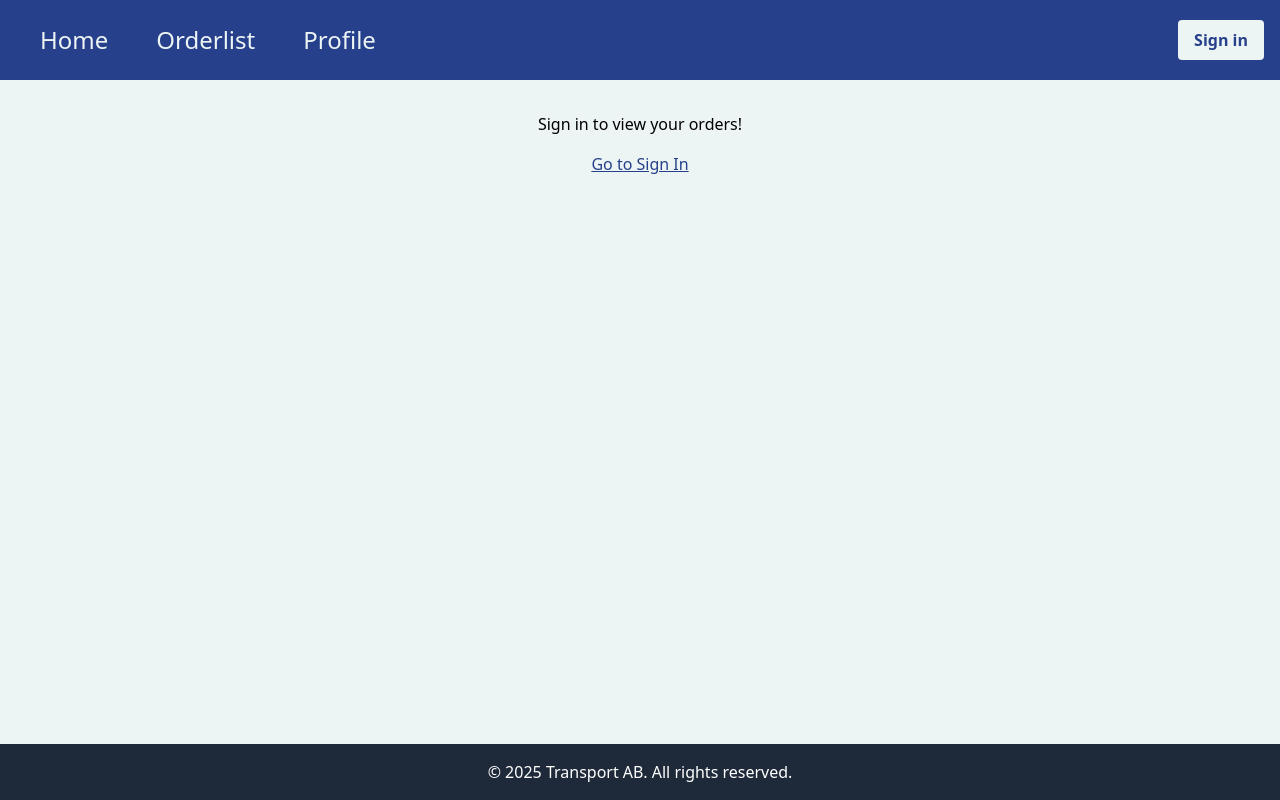
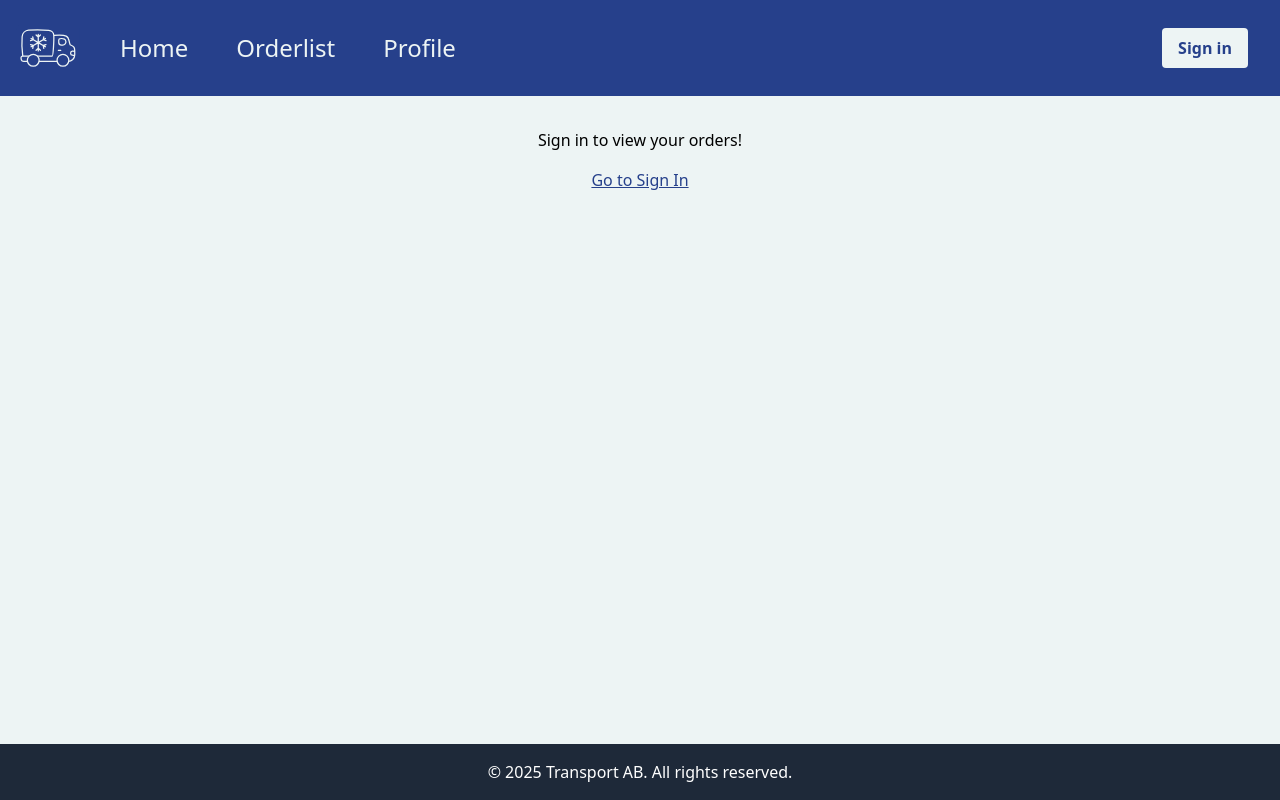
Before and after one commit to Advanced-Group-8/Front-end, a React (Vite) app in the folder web-app/: page / in a window 1280 px wide. Built offline with nearby package versions, Linux system fonts and the light colour scheme; no server answers.

Commit message:
truck icon in header

```diff
--- /dev/null
+++ b/web-app/src/components/header/Header.tsx
@@ -0,0 +1,12 @@
+
+import Navbar from '../navbar/Navbar'
+import truckIcon from "../../assets/svg/TruckIcon-Primary.svg";
+
+const Header = () => (
+  <header className='bg-primary-1 flex px-4 py-2'>
+    <img src={truckIcon} alt="Truck icon" width={64} height={64} />
+    <Navbar />
+  </header>
+  )
+
+export default Header
--- a/web-app/src/components/navbar/Navbar.tsx
+++ b/web-app/src/components/navbar/Navbar.tsx
@@ -16,7 +16,7 @@ const Navbar = () => {
   };
 
   return (
-    <nav className="bg-primary-1 text-neutral-light-1 p-4 flex justify-center items-center list-none">
+    <nav className="text-neutral-light-1 flex-1 p-4 flex justify-center items-center list-none">
       <NavLink
         className={
           "mx-4 text-2xl hover:bg-neutral-light-1 hover:text-neutral-dark-1 p-2 rounded"
--- a/web-app/src/layout/Layout.tsx
+++ b/web-app/src/layout/Layout.tsx
@@ -1,12 +1,12 @@
 import { Outlet } from "react-router-dom";
 
-import Navbar from "../components/navbar/Navbar.tsx";
 import Footer from "../components/footer/Footer.tsx";
+import Header from "../components/header/Header.tsx";
 
 const Layout = () => {
   return (
     <>
-      <Navbar />
+      <Header />
       <main className="">
         <Outlet />
       </main>
--- a/web-app/src/layout/RoleBasedLayout.tsx
+++ b/web-app/src/layout/RoleBasedLayout.tsx
@@ -3,14 +3,14 @@ import { Outlet } from "react-router-dom";
 import { useSelector } from "react-redux";
 import type { RootState } from "../store/store.ts";
 import type { Role } from "../types/types.ts";
-import Navbar from "../components/navbar/Navbar.tsx";
 import Footer from "../components/footer/Footer.tsx";
+import Header from "../components/header/Header.tsx";
 
 const SenderShell: React.FC<{ children?: React.ReactNode }> = ({
   children,
 }) => (
   <div className="min-h-screen flex-col flex">
-    <Navbar />
+    <Header />
     <main className="grow w-full mx-auto px-4">{children}</main>
     <Footer />
   </div>
@@ -20,7 +20,7 @@ const ReceiverShell: React.FC<{ children?: React.ReactNode }> = ({
   children,
 }) => (
    <div className="min-h-screen flex-col flex">
-    <Navbar />
+    <Header />
     <main className="grow w-full mx-auto px-4">{children}</main>
     <Footer />
   </div>
@@ -30,7 +30,7 @@ const CarrierShell: React.FC<{ children?: React.ReactNode }> = ({
   children,
 }) => (
   <div className="min-h-screen flex-col flex bg-gray-50">
-    <Navbar />
+    <Header />
     <main className="grow w-full mx-auto px-4">{children}</main>
     <Footer />
   </div>
@@ -38,7 +38,7 @@ const CarrierShell: React.FC<{ children?: React.ReactNode }> = ({
 
 const AdminShell: React.FC<{ children?: React.ReactNode }> = ({ children }) => (
   <div className="min-h-screen flex-col flex bg-neutral-100">
-    <Navbar />
+    <Header />
     <main className="grow w-full mx-auto px-4">{children}</main>
     <Footer />
   </div>
```
Also changed, not shown: web-app/src/assets/svg/TruckIcon-Primary.svg (added), web-app/src/assets/svg/TruckIcon-Secondary.svg (added).
